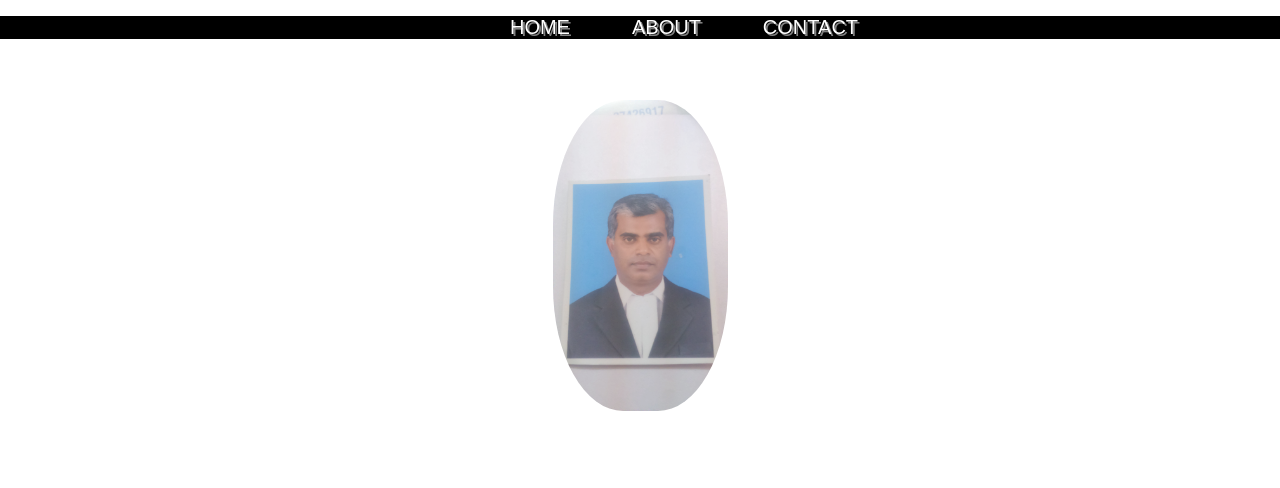
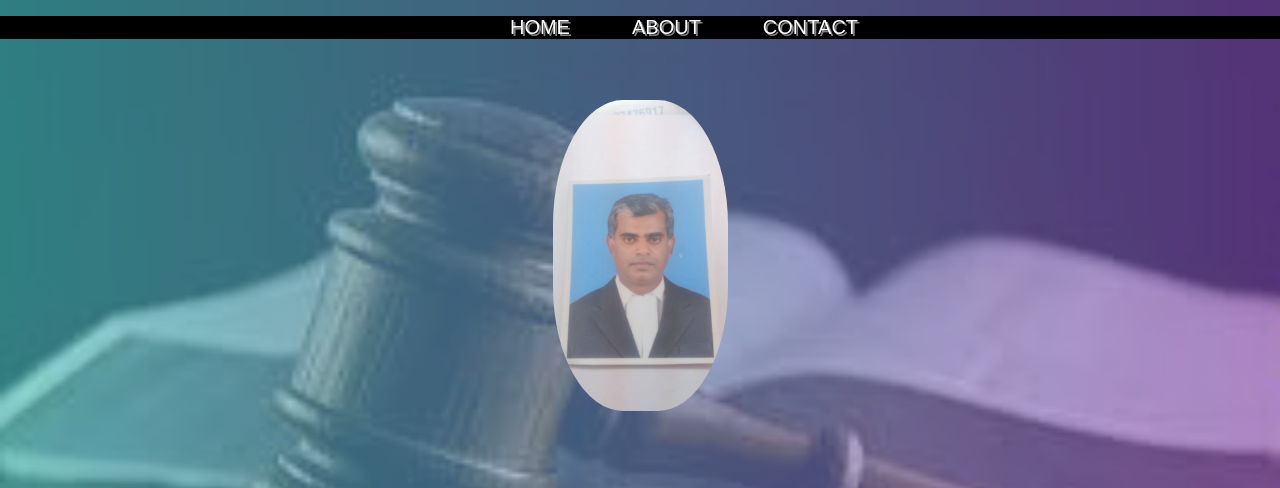
Before and after one commit to kanishkar-coder/advocate-website-simple-home-page, a plain HTML site: page index.html in a window 1280 px wide. Shown: the top 488 px of the page. Drawn offline with Linux system fonts and the light colour scheme.

Commit message:
Update index.css

```diff
--- a/index.css
+++ b/index.css
@@ -60,7 +60,7 @@
       bottom: 0;
       top: 0;
       opacity: 0.83;
-      background: url('images/home_background.png');
+      background: url('home_background.png');
       background-size:cover;
       display: table;
       width: 100%;
```
